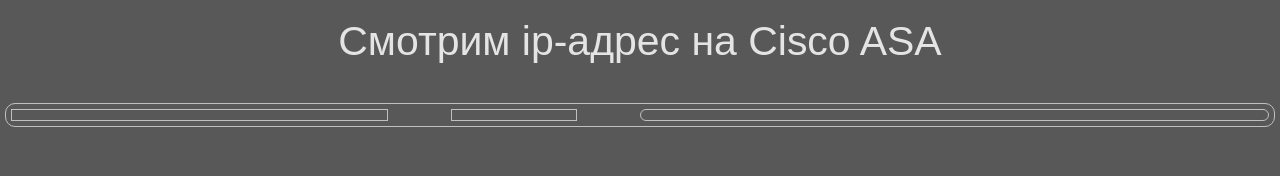
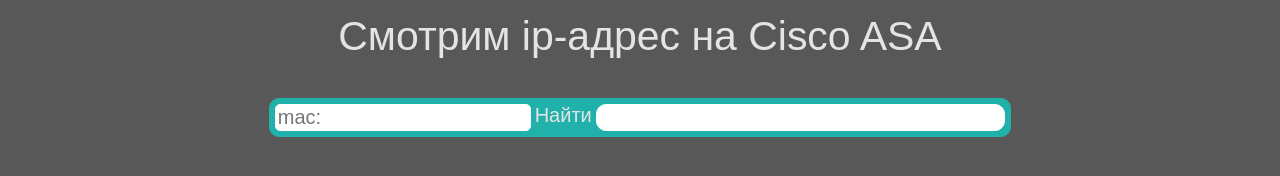
Before and after one commit to andreysumin1982/eel_app, a plain HTML site: page eel_app/show_ip_cisco_asa/web/index.html in a window 1280 px wide. Drawn offline with Linux system fonts and the light colour scheme.

Commit message:
Доделан интерфейс

```diff
--- a/eel_app/show_ip_cisco_asa/web/css/style.css
+++ b/eel_app/show_ip_cisco_asa/web/css/style.css
@@ -25,8 +25,6 @@
     height:100vh;
 
     margin: auto;
-    padding: 5px;
-    /* border-radius: 10px; */
     background: rgb(88, 88, 88);
 }
 /*--*/
@@ -40,30 +38,44 @@
 .container_body{
     display: flex;
     justify-content:space-between;
-
+    max-width: 58vw;
+    margin: 0 auto;
     padding: 5px;
-    border: 1px solid silver;
+    border: 1px solid  	#20B2AA;
     border-radius: 10px;
+    background-color:  	#20B2AA;
 }
 .container_input{
-    flex: 0 0 30%;
-    padding: 5px;
-    border: 1px solid silver;
+    flex: 0 0 20vw;
+    /* border: 1px solid silver; */
 }
 .input{
-    height: 30px;
+    max-width: 20vw;
+    max-height: 30px;
     font-size: 20px;
+    border: 1px solid white;
+    border-radius: 5px;
+}
+.input:placeholder-shown{
+    text-overflow: "\01F4E7";
 }
 .container_btn{
-    flex: 0 0 10%;
-    padding: 5px;
-    border: 1px solid silver;
+    flex: 0 0 4vw;
+    /* border: 1px solid silver; */
+    font-size: 20px;
+    padding: auto;
+}
+.container_btn:hover{
+    cursor: pointer;
 }
 .container_output{
-    flex: 0 0 50%;
-    padding: 5px;
-    border: 1px solid silver;
+    flex: 0 0 32vw;
+    /* padding: 5px; */
+    border: 1px solid white;
     border-radius: 10px;
     font-size: 20px;
+    background-color: white;
+    font-family: Arial, "Helvetica Neue", Helvetica, sans-serif;
+    color: rgb(88, 88, 88);
 }
 /*--*/
--- a/eel_app/show_ip_cisco_asa/web/index.html
+++ b/eel_app/show_ip_cisco_asa/web/index.html
@@ -7,7 +7,7 @@
         <title>Show ip</title>
         <!-- css -->
         <link rel="stylesheet" href="css/style.css" />
-        <script src="/eel.js"></script>
+        <!-- <script src="/eel.js"></script> -->
     </head>
     <body>
         <div class="content">
@@ -18,8 +18,10 @@
             <div class="containers">
                 <div class="container_title"></div>
                 <div class="container_body">
-                    <div class="container_input"></div>
-                    <div class="container_btn"></div>
+                    <div class="container_input">
+                        <input type="input" class="input" placeholder="mac:"title='Введите mac-адрес или последние 4 символа.'>
+                    </div>
+                    <div class="container_btn">Найти</div>
                     <div class="container_output"></div>
                 </div>
             </div>
--- a/eel_app/show_ip_cisco_asa/web/js/main.js
+++ b/eel_app/show_ip_cisco_asa/web/js/main.js
@@ -1,7 +1,9 @@
-/* */
-let res = eel.show_py(2,3)
-/* */
-eel.expose(get_data_js)
-function get_data_js(data){
-    document.querySelector('.container_output').innerHTML = `${data}`
-}
+/*Событие на кнопку 'найти' */
+const container_btn = document.querySelector('.container_btn')
+const container_output = document.querySelector('.container_output')
+
+let counter = 0
+container_btn.addEventListener('click', ()=> {
+    console.log(counter++)
+    container_output.innerHTML = `${counter}`
+})
```
